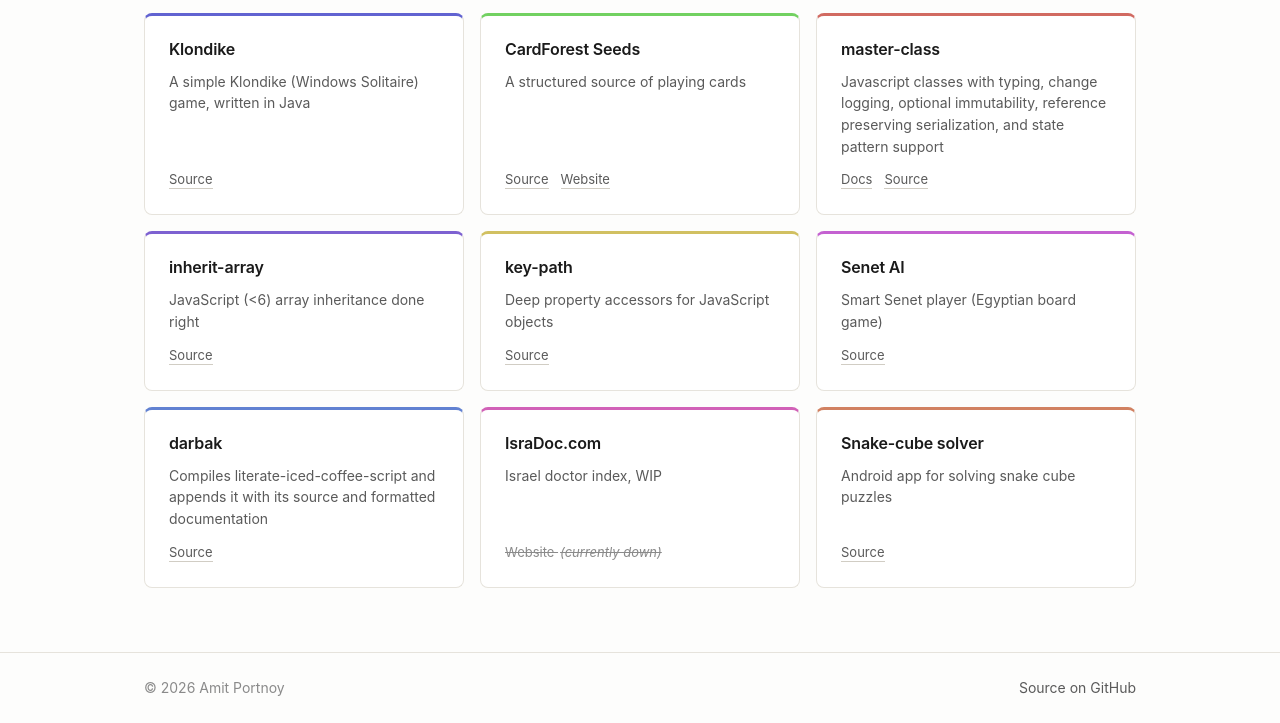
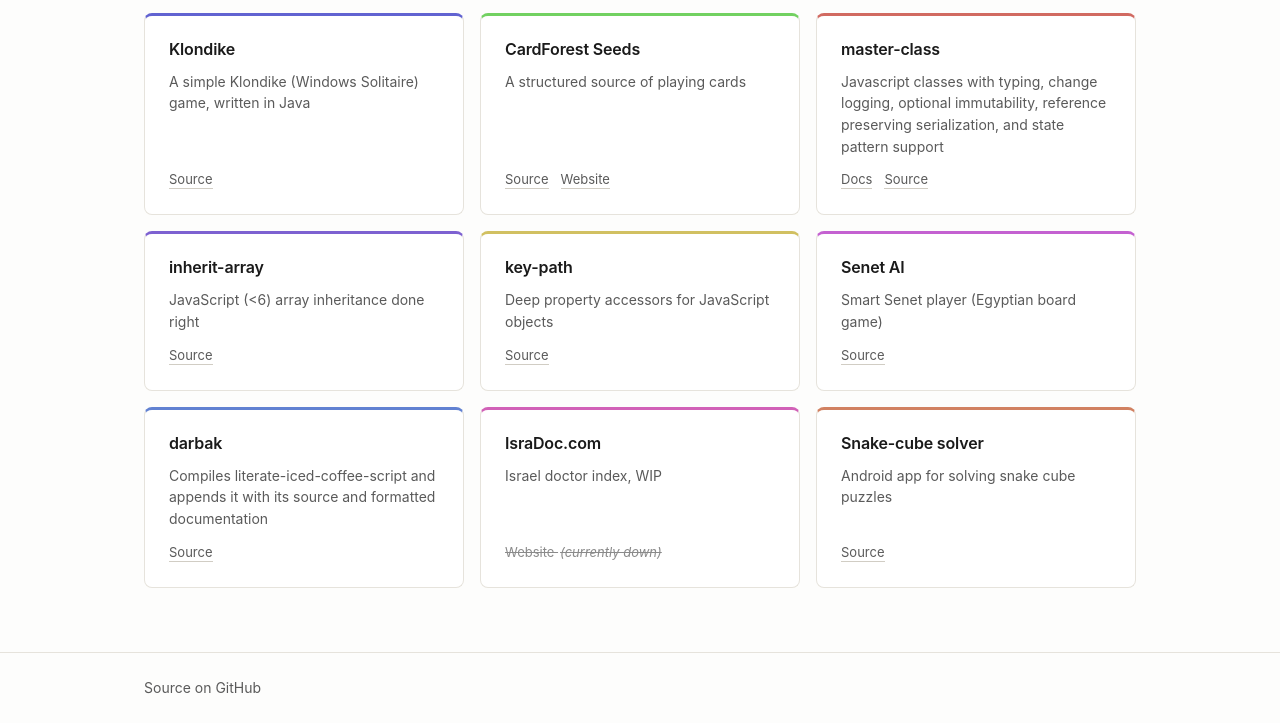
Before and after one commit to amitport/amitport.github.io, an Astro site: page / in a window 1280 px wide. Shown: the part 1329-2052 px from the top of the page. Built offline with nearby package versions, Linux system fonts and the light colour scheme; Astro itself is replaced by a stand-in of ours; no server answers.

Commit message:
footer: drop copyright line

```diff
--- a/src/components/Footer.astro
+++ b/src/components/Footer.astro
@@ -1,11 +1,8 @@
 ---
-import { site } from '../data/site';
-const year = new Date().getFullYear();
 ---
 
 <footer class="site-footer">
   <div class="container-wide site-footer__inner">
-    <p>&copy; {year} {site.author}</p>
     <p>
       <a
         href="https://github.com/amitport/amitport.github.io"
```
